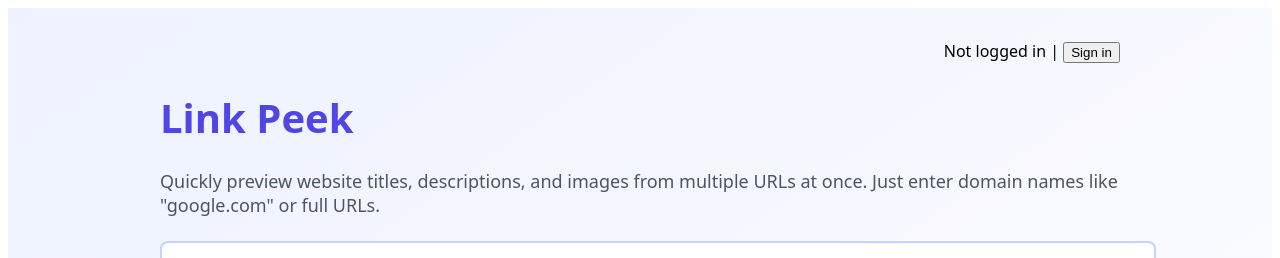
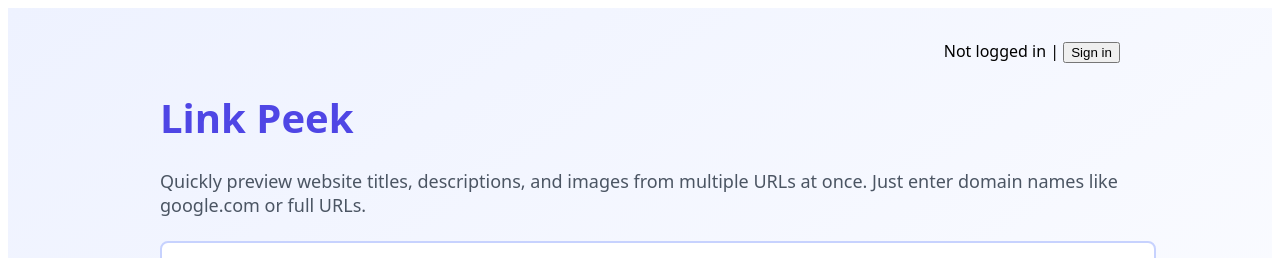
Before and after one commit to NilayBarde/link-peek, a Next.js app: page / in a window 1280 px wide. Shown: the top 258 px of the page. Built offline with nearby package versions, Linux system fonts and the light colour scheme; no server answers.

Commit message:
fix quotes

```diff
--- a/pages/index.js
+++ b/pages/index.js
@@ -250,7 +250,7 @@ export default function LinkPeek() {
                 <p className={styles.descriptionText}>
                     Quickly preview website titles, descriptions, and images
                     from multiple URLs at once. Just enter domain names like
-                    "google.com" or full URLs.
+                    google.com or full URLs.
                 </p>
 
                 <textarea
@@ -313,7 +313,7 @@ export default function LinkPeek() {
                                                   progress.total) *
                                               100
                                             : 0
-                                    }`,
+                                    }%`,
                                 }}
                             />
                         </div>
@@ -333,8 +333,8 @@ export default function LinkPeek() {
                 {isLimitReached && (
                     <div className={styles.limitNotice}>
                         <p>
-                            <strong>Limit Reached:</strong> You've used all your
-                            free previews for today.
+                            <strong>Limit Reached:</strong> You&apos;ve used all
+                            your free previews for today.
                         </p>
                         <button
                             onClick={handleUpgrade}
```
